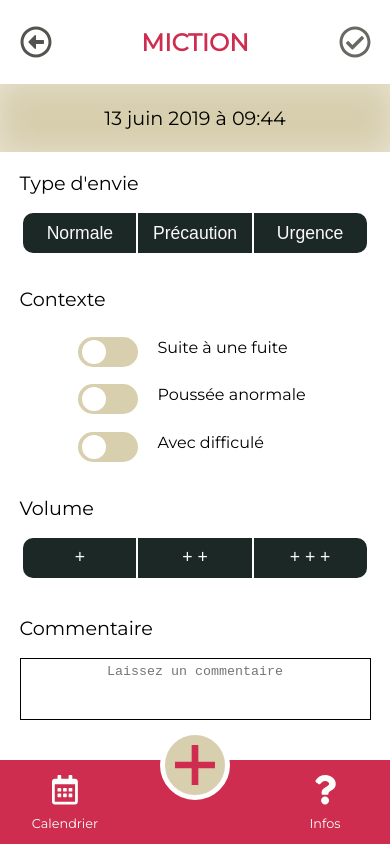
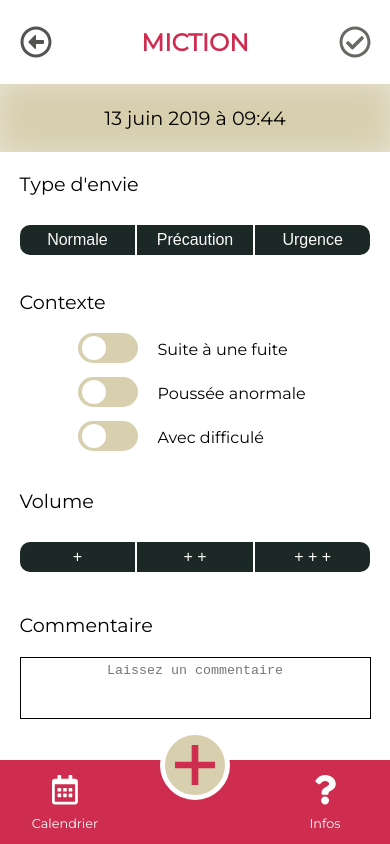
Before and after one commit to FlorianGardy/up-day-mobile, a React (Create React App) app: page /events/urination in a window 390 px wide. Built offline with nearby package versions, Linux system fonts and the light colour scheme.

Commit message:
find and solve other responsive problems

```diff
--- a/src/components/ContextSelector.scss
+++ b/src/components/ContextSelector.scss
@@ -11,7 +11,7 @@
 
   h2 {
     font-size: 1.2rem;
-    padding-bottom: 8px;
+    padding-bottom: 1vh;
   }
 
   .allLine {
@@ -25,7 +25,7 @@
       display: inline-block;
       width: 60px;
       height: 30px;
-      margin: 1vh 5vw 0 15vw;
+      margin: 0 5vw 1% 15vw;
     }
 
     /* Hide default HTML checkbox */
@@ -64,10 +64,6 @@
       background-color: $funcky-pink;
     }
 
-    input:focus + .slider {
-      box-shadow: 0 0 1px $funcky-pink;
-    }
-
     input:checked + .slider:before {
       -webkit-transform: translateX(26px);
       -ms-transform: translateX(26px);
--- a/src/components/OptionSelector.jsx
+++ b/src/components/OptionSelector.jsx
@@ -7,7 +7,7 @@ const OptionSelector = ({ options, onClick, activeOption, title }) => {
   return (
     <div className="optionSelector">
       <h2>{title}</h2>
-      <div>
+      <div className="btnGroup">
         {options.map((option, i) => {
           let styleButton = "btn";
           if (activeOption === option) {
--- a/src/components/OptionSelector.scss
+++ b/src/components/OptionSelector.scss
@@ -12,14 +12,16 @@
   h2 {
     font-size: 1.2rem;
     text-align: left;
+    padding-bottom: 1vh;
   }
+  .btnGroup {
+    width: inherit;
     .btn {
       color: $text-color-light;
-    min-height: 40px;
-    min-width: 29vw;
-    padding: em(3) em(10);
+      min-height: 30px;
+      width: (90vw - 1) / 3;
       background-color: $secondary-dark;
-    font-size: 1.1em;
+      font-size: 1rem;
       border-style: none;
 
       &.selected {
@@ -34,10 +36,11 @@
       }
       &:nth-child(2) {
         border-radius: 0;
-      margin: 0 2px;
+        margin: 0 0.5vw;
       }
       &:nth-child(3) {
         border-radius: 0 10px 10px 0;
       }
     }
   }
+}
--- a/src/pages/layout.scss
+++ b/src/pages/layout.scss
@@ -16,7 +16,6 @@
   display: grid;
   grid-template-columns: 100vw;
   grid-template-rows: 10vh 80vh;
-  align-items: stretch;
   .topBar {
     grid-row: 1;
   }
@@ -25,14 +24,14 @@
 
     display: grid;
     grid-template-rows: 8vh 72vh;
-    height: auto;
     .timeBar {
       grid-row: 1;
     }
     .options {
       grid-row: 2;
+
+      display: grid;
       height: 100%;
-      display: grid;
       grid-template-rows: auto;
 
       & > :first-child {
@@ -50,6 +49,3 @@
     }
   }
 }
-.navBar {
-  grid-row: 10/11;
-}
```
Lines whose indentation alone changed are shown as unchanged.
